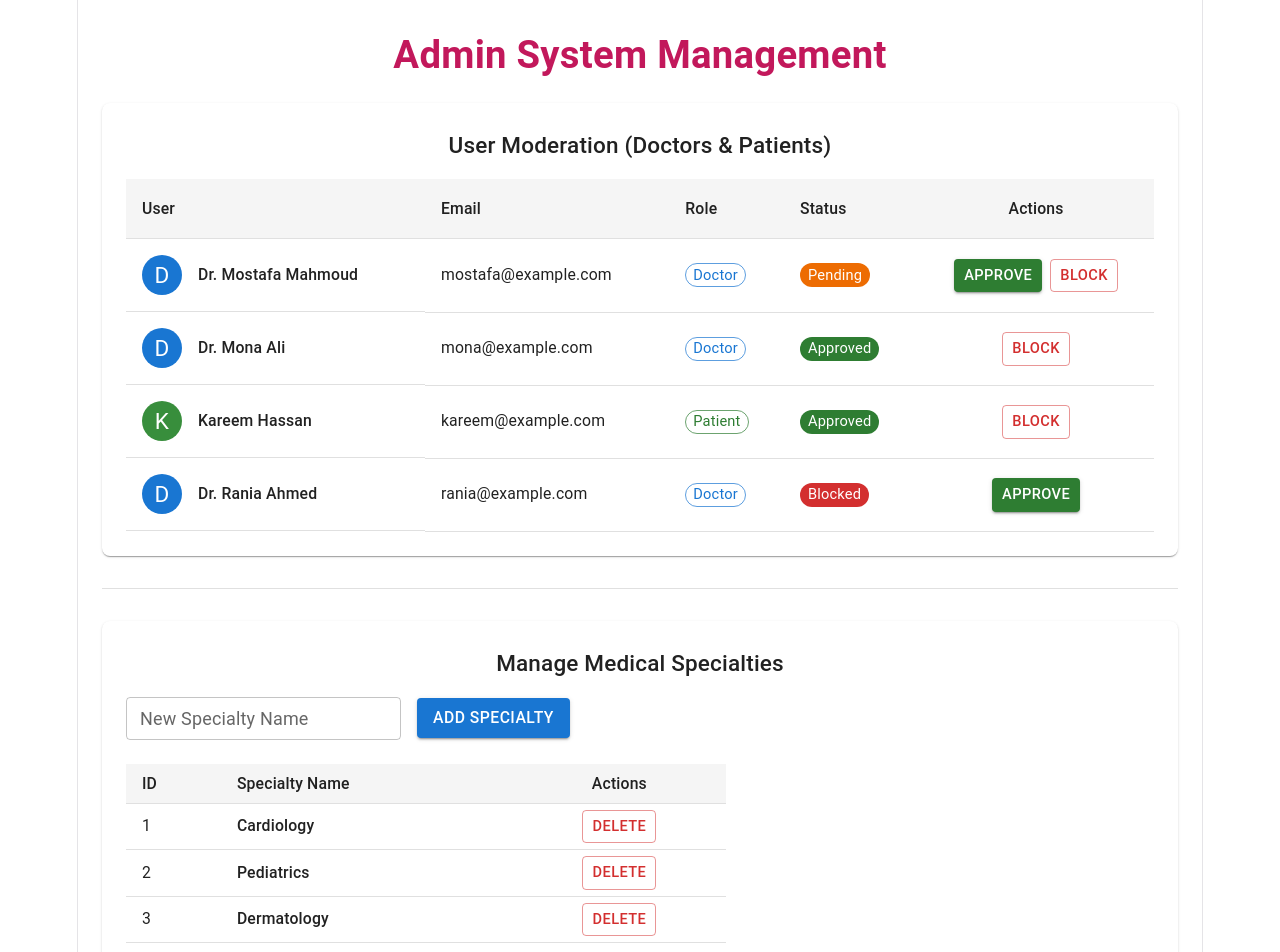
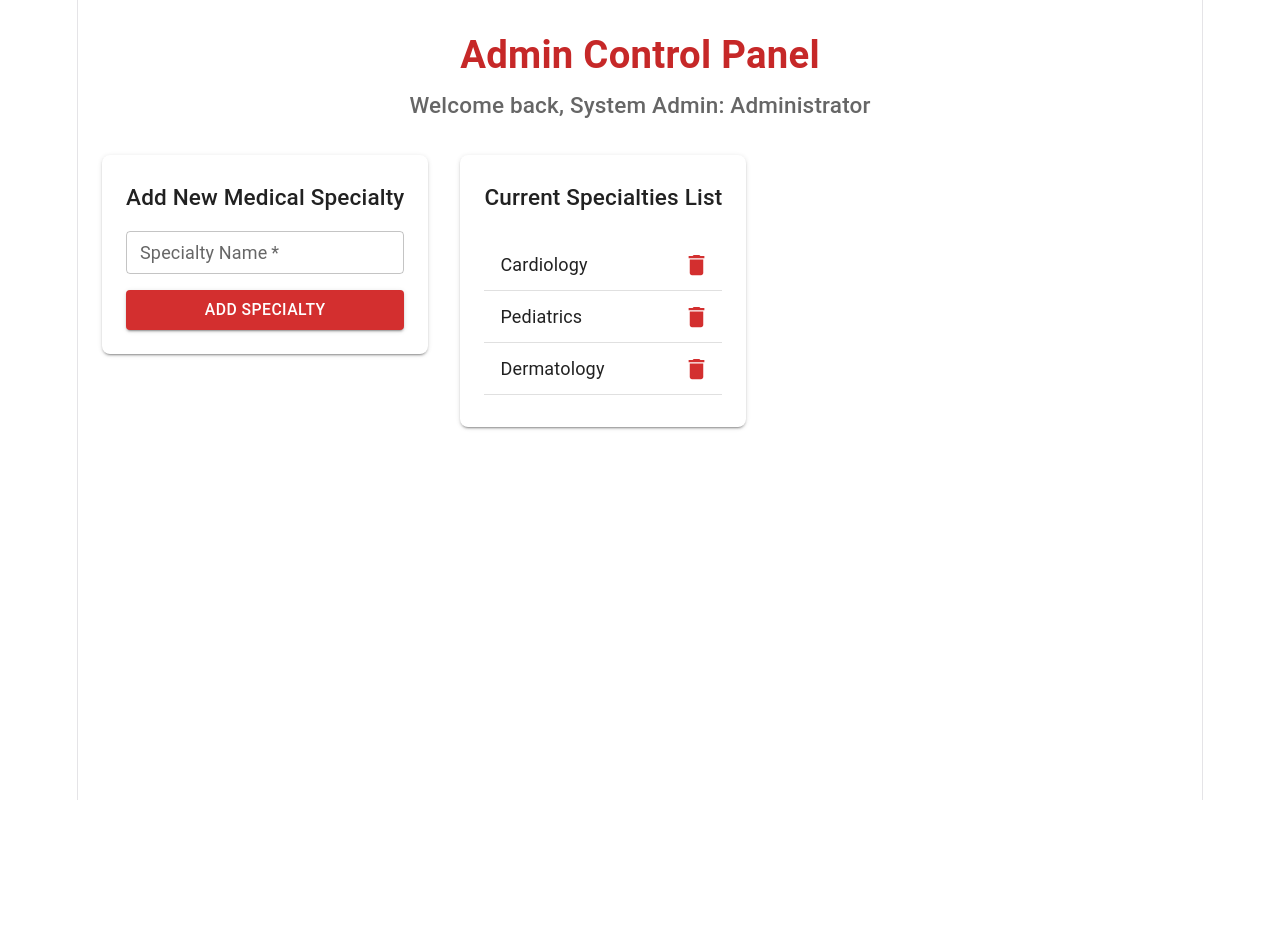
Before and after one commit to maiahmeb13579-create/Medical-Booking-App-main, a React (Vite) app in the folder Medical-Booking-App-main/: page /admin in a window 1280 px wide. Shown: the top 952 px of the page. After the commit the page ends 800 px from the top, so only its background shows below. Built offline with nearby package versions, Linux system fonts and the light colour scheme.

Commit message:
feat: integrate AuthContext into admin dashboard for dynamic welcome message

```diff
--- a/Medical-Booking-App-main/src/pages/Admin/AdminDashboard.jsx
+++ b/Medical-Booking-App-main/src/pages/Admin/AdminDashboard.jsx
@@ -1,168 +1,85 @@
 import React, { useState } from 'react';
+import { useAuth } from '../../context/AuthContext';
 import {
-  Container, Typography, Box, Paper, Table, TableBody, TableCell,
-  TableContainer, TableHead, TableRow, Button, Chip, Avatar, Divider, TextField
+  Container, Typography, Box, Paper, TextField, Button, List, ListItem, ListItemText, ListItemSecondaryAction, IconButton, Grid
 } from '@mui/material';
+import DeleteIcon from '@mui/icons-material/Delete';
 
 export default function AdminDashboard() {
-  // 1. Mock Data for Platform Users
-  const [users, setUsers] = useState([
-    { id: 1, name: "Dr. Mostafa Mahmoud", email: "mostafa@example.com", role: "Doctor", status: "Pending" },
-    { id: 2, name: "Dr. Mona Ali", email: "mona@example.com", role: "Doctor", status: "Approved" },
-    { id: 3, name: "Kareem Hassan", email: "kareem@example.com", role: "Patient", status: "Approved" },
-    { id: 4, name: "Dr. Rania Ahmed", email: "rania@example.com", role: "Doctor", status: "Blocked" },
-  ]);
-
-  // 2. Mock Data for Medical Specialties (New Section)
+  const { user } = useAuth(); // Get logged-in admin data from context
   const [specialties, setSpecialties] = useState([
     { id: 1, name: "Cardiology" },
     { id: 2, name: "Pediatrics" },
-    { id: 3, name: "Dermatology" },
+    { id: 3, name: "Dermatology" }
   ]);
   const [newSpecialty, setNewSpecialty] = useState("");
 
-  // Handle User Status Actions (Approve / Block)
-  const handleStatusChange = (id, newStatus) => {
-    setUsers(prevUsers =>
-      prevUsers.map(user => user.id === id ? { ...user, status: newStatus } : user)
-    );
-  };
-
-  // Add New Medical Specialty
   const handleAddSpecialty = (e) => {
     e.preventDefault();
     if (!newSpecialty.trim()) return;
 
-    const newId = specialties.length > 0 ? specialties[specialties.length - 1].id + 1 : 1;
-    setSpecialties([...specialties, { id: newId, name: newSpecialty }]);
+    const newCategory = {
+      id: specialties.length + 1,
+      name: newSpecialty
+    };
+
+    setSpecialties([...specialties, newCategory]);
     setNewSpecialty("");
   };
 
-  // Delete Medical Specialty
   const handleDeleteSpecialty = (id) => {
     setSpecialties(specialties.filter(item => item.id !== id));
   };
 
   return (
     <Container maxWidth="lg" sx={{ mt: 4, mb: 4 }}>
-      <Typography variant="h4" gutterBottom sx={{ fontWeight: 'bold', color: '#c2185b', mb: 3 }}>
-        Admin System Management
+      {/* Dynamic Welcome Message showing the logged-in admin's name */}
+      <Typography variant="h4" gutterBottom sx={{ fontWeight: 'bold', color: '#c62828', mb: 1 }}>
+        Admin Control Panel
+      </Typography>
+      <Typography variant="h6" color="textSecondary" sx={{ mb: 4 }}>
+        Welcome back, System Admin: {user ? user.name : 'Administrator'}
       </Typography>
 
-      {/* Users Moderation Section */}
-      <Paper sx={{ p: 3, mb: 4, borderRadius: 2 }}>
-        <Typography variant="h6" gutterBottom sx={{ mb: 2, fontWeight: 'medium' }}>
-          User Moderation (Doctors & Patients)
-        </Typography>
-        <TableContainer>
-          <Table>
-            <TableHead sx={{ backgroundColor: '#f5f5f5' }}>
-              <TableRow>
-                <TableCell>User</TableCell>
-                <TableCell>Email</TableCell>
-                <TableCell>Role</TableCell>
-                <TableCell>Status</TableCell>
-                <TableCell align="center">Actions</TableCell>
-              </TableRow>
-            </TableHead>
-            <TableBody>
-              {users.map((user) => (
-                <TableRow key={user.id}>
-                  <TableCell sx={{ display: 'flex', alignItems: 'center', gap: 2 }}>
-                    <Avatar sx={{ bgcolor: user.role === 'Doctor' ? '#1976d2' : '#388e3c' }}>
-                      {user.name[0]}
-                    </Avatar>
-                    <Typography variant="body2" sx={{ fontWeight: 'medium' }}>
-                      {user.name}
-                    </Typography>
-                  </TableCell>
-                  <TableCell>{user.email}</TableCell>
-                  <TableCell>
-                    <Chip
-                      label={user.role}
+      <Grid container spacing={4}>
+        <Grid item xs={12} md={5}>
+          <Paper sx={{ p: 3, borderRadius: 2, boxShadow: 2 }}>
+            <Typography variant="h6" sx={{ mb: 2, fontWeight: 'medium' }}>Add New Medical Specialty</Typography>
+            <Box component="form" onSubmit={handleAddSpecialty} sx={{ display: 'flex', flexDirection: 'column', gap: 2 }}>
+              <TextField
+                label="Specialty Name"
                 variant="outlined"
-                      color={user.role === 'Doctor' ? 'primary' : 'success'}
-                      size="small"
-                    />
-                  </TableCell>
-                  <TableCell>
-                    <Chip
-                      label={user.status}
-                      color={user.status === 'Approved' ? 'success' : user.status === 'Blocked' ? 'error' : 'warning'}
-                      size="small"
-                    />
-                  </TableCell>
-                  <TableCell align="center">
-                    <Box sx={{ display: 'flex', gap: 1, justifyContent: 'center' }}>
-                      {user.status !== 'Approved' && (
-                        <Button variant="contained" color="success" size="small" onClick={() => handleStatusChange(user.id, 'Approved')}>Approve</Button>
-                      )}
-                      {user.status !== 'Blocked' && (
-                        <Button variant="outlined" color="error" size="small" onClick={() => handleStatusChange(user.id, 'Blocked')}>Block</Button>
-                      )}
-                    </Box>
-                  </TableCell>
-                </TableRow>
-              ))}
-            </TableBody>
-          </Table>
-        </TableContainer>
-      </Paper>
-
-      <Divider sx={{ mb: 4 }} />
-
-      {/* Medical Specialties Management (CRUD Section) */}
-      <Paper sx={{ p: 3, borderRadius: 2 }}>
-        <Typography variant="h6" gutterBottom sx={{ mb: 2, fontWeight: 'medium' }}>
-          Manage Medical Specialties
-        </Typography>
-
-        {/* Add Specialty Form */}
-        <Box component="form" onSubmit={handleAddSpecialty} sx={{ display: 'flex', gap: 2, mb: 3, alignItems: 'center' }}>
-          <TextField
-            label="New Specialty Name"
-            variant="outlined"
+                fullWidth
                 size="small"
                 value={newSpecialty}
                 onChange={(e) => setNewSpecialty(e.target.value)}
-            sx={{ minWidth: 250 }}
+                required
               />
-          <Button type="submit" variant="contained" color="primary">
+              <Button type="submit" variant="contained" color="error" fullWidth>
                 Add Specialty
               </Button>
             </Box>
+          </Paper>
+        </Grid>
 
-        {/* Specialties List Table */}
-        <TableContainer sx={{ maxWidth: 600 }}>
-          <Table size="small">
-            <TableHead sx={{ backgroundColor: '#f5f5f5' }}>
-              <TableRow>
-                <TableCell>ID</TableCell>
-                <TableCell>Specialty Name</TableCell>
-                <TableCell align="center">Actions</TableCell>
-              </TableRow>
-            </TableHead>
-            <TableBody>
-              {specialties.map((spec) => (
-                <TableRow key={spec.id}>
-                  <TableCell>{spec.id}</TableCell>
-                  <TableCell sx={{ fontWeight: 'medium' }}>{spec.name}</TableCell>
-                  <TableCell align="center">
-                    <Button
-                      variant="outlined"
-                      color="error"
-                      size="small"
-                      onClick={() => handleDeleteSpecialty(spec.id)}
-                    >
-                      Delete
-                    </Button>
-                  </TableCell>
-                </TableRow>
+        <Grid item xs={12} md={7}>
+          <Paper sx={{ p: 3, borderRadius: 2, boxShadow: 2 }}>
+            <Typography variant="h6" sx={{ mb: 2, fontWeight: 'medium' }}>Current Specialties List</Typography>
+            <List>
+              {specialties.map((specialty) => (
+                <ListItem key={specialty.id} divider>
+                  <ListItemText primary={specialty.name} />
+                  <ListItemSecondaryAction>
+                    <IconButton edge="end" aria-label="delete" onClick={() => handleDeleteSpecialty(specialty.id)}>
+                      <DeleteIcon color="error" />
+                    </IconButton>
+                  </ListItemSecondaryAction>
+                </ListItem>
               ))}
-            </TableBody>
-          </Table>
-        </TableContainer>
+            </List>
           </Paper>
+        </Grid>
+      </Grid>
     </Container>
   );
 }
```
Lines whose indentation alone changed are shown as unchanged.
